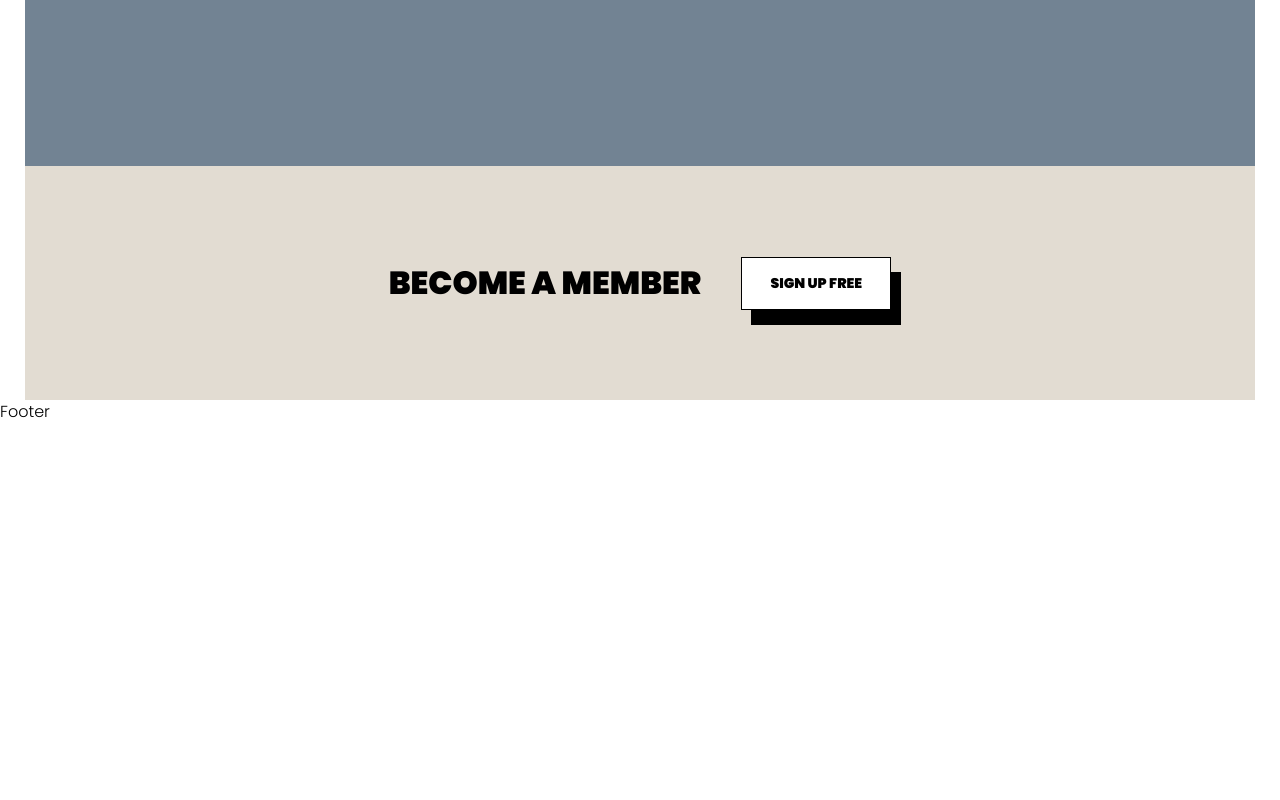
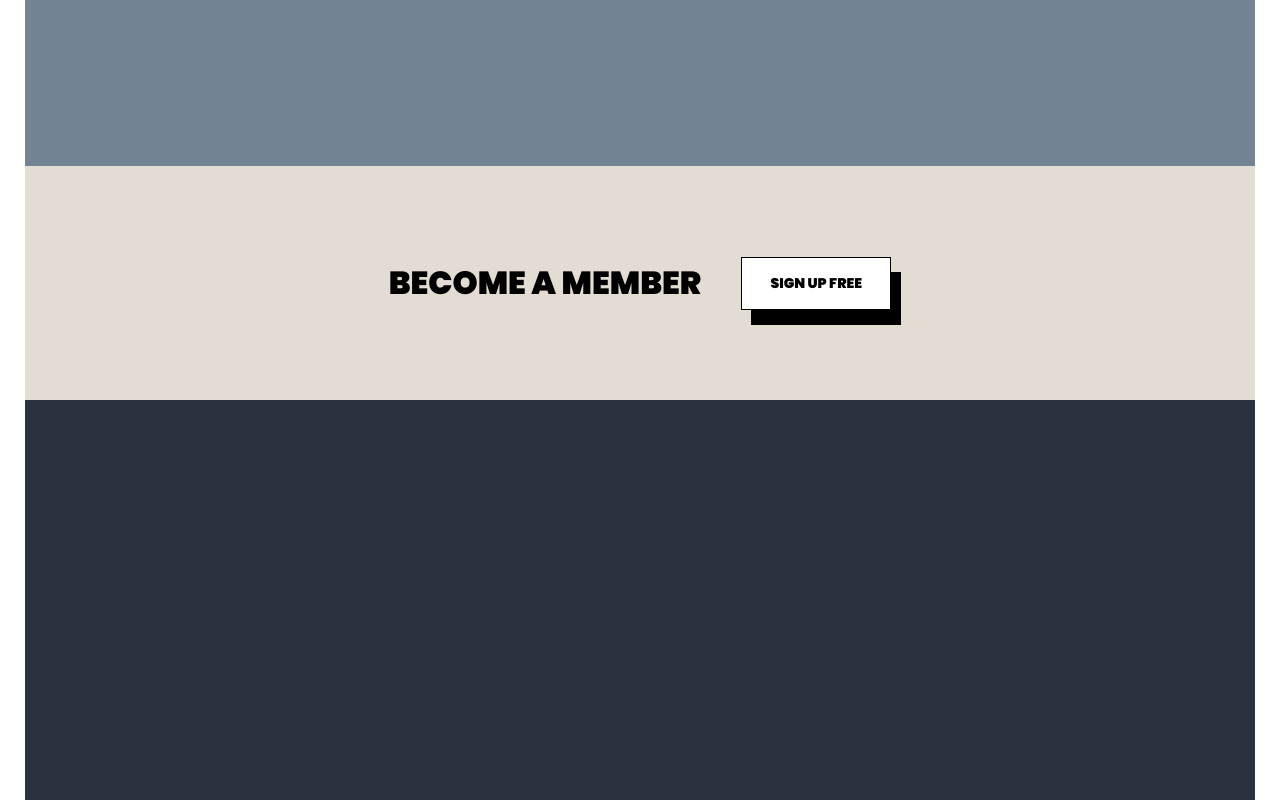
Before and after one commit to jdbbdj/cc-fe, a Next.js app: page / in a window 1280 px wide. Shown: the part 4085-4885 px from the top of the page. Before the commit the page ends 4509 px from the top, so only its background shows below. Built offline with nearby package versions, Linux system fonts and the light colour scheme.

Commit message:
Introduce Footer

```diff
--- a/src/components/Global/Footer/index.tsx
+++ b/src/components/Global/Footer/index.tsx
@@ -1,7 +1,11 @@
 import React from "react";
-
+import { Container, FooterWrapper } from "./styled";
 function Footer() {
-  return <div>Footer</div>;
+  return (
+    <Container>
+      <FooterWrapper></FooterWrapper>
+    </Container>
+  );
 }
 
 export default Footer;
--- /dev/null
+++ b/src/components/Global/Footer/styled.ts
@@ -0,0 +1,15 @@
+import styled from "styled-components";
+import Image from "next/image";
+export const Container = styled.section`
+  width: 100%;
+  height: 50vh;
+  position: relative;
+  padding-left: 25px;
+  padding-right: 25px;
+`;
+
+export const FooterWrapper = styled.div`
+  background-color: rgba(41, 50, 62, 1);
+  width: 100%;
+  height: 100%;
+`;
--- a/src/components/Home/About.tsx
+++ b/src/components/Home/About.tsx
@@ -16,7 +16,7 @@ const About = () => {
         <AboutUpper>
           {about.map((item) => {
             return (
-              <AboutDivs>
+              <AboutDivs key={item.id}>
                 <Typography type="category-header-black" text={item.title} />
                 <br></br>
                 <Typography type="about" text={item.description} />
```
